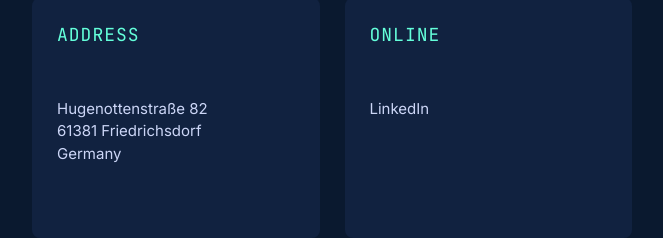
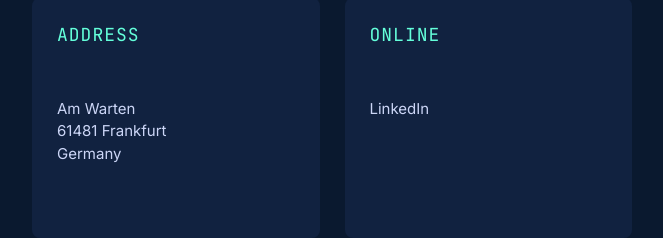
Before and after one commit to nabilmahsud/portfolio, a plain HTML site: page index.html in a window 1280 px wide. Shown: the part 6376-6614 px from the top of the page, without its empty margins (308-971 px from the left). Drawn offline with Linux system fonts and the light colour scheme.

Commit message:
Update index.html

```diff
--- a/index.html
+++ b/index.html
@@ -322,7 +322,7 @@
           </div>
           <div class="contact-card">
             <p class="contact-label">Address</p>
-            <p>Hugenottenstraße 82<br>61381 Friedrichsdorf<br>Germany</p>
+            <p>Am Warten<br>61481 Frankfurt<br>Germany</p>
           </div>
           <div class="contact-card">
             <p class="contact-label">Online</p>
```
